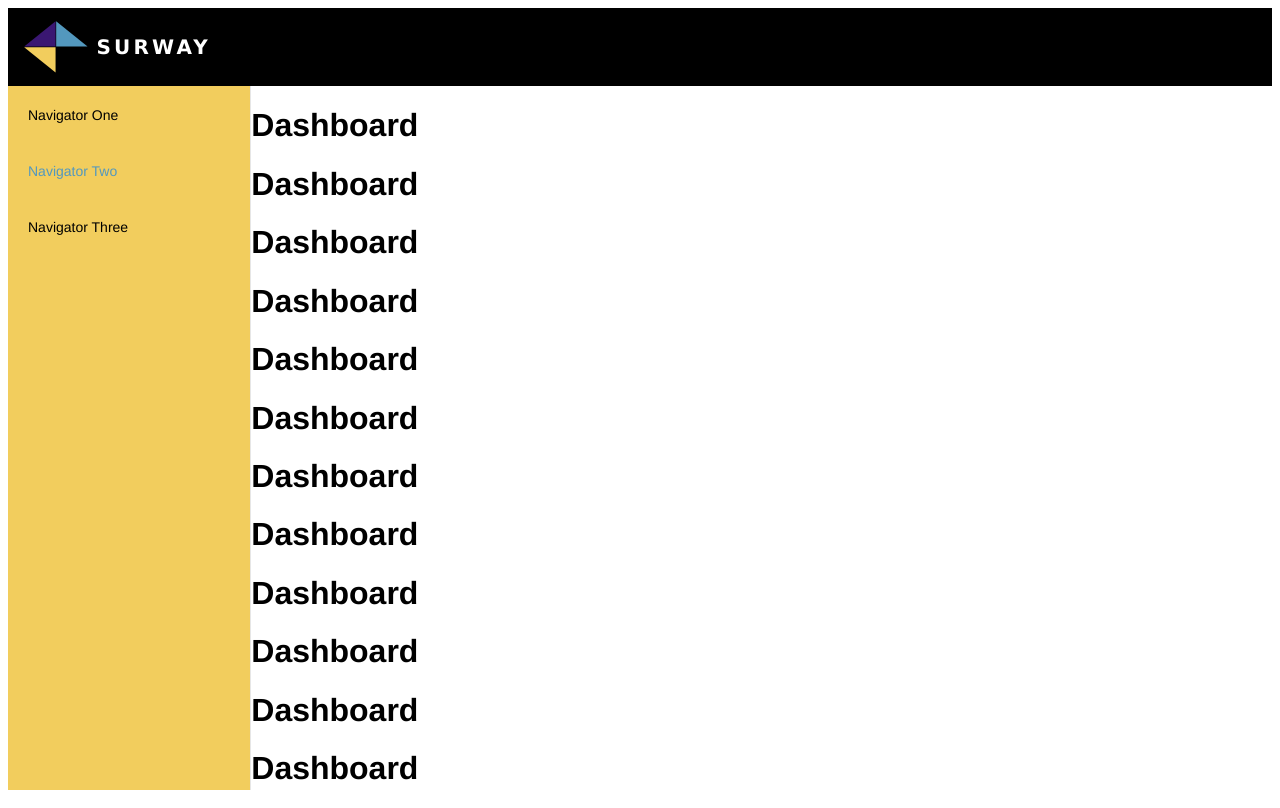
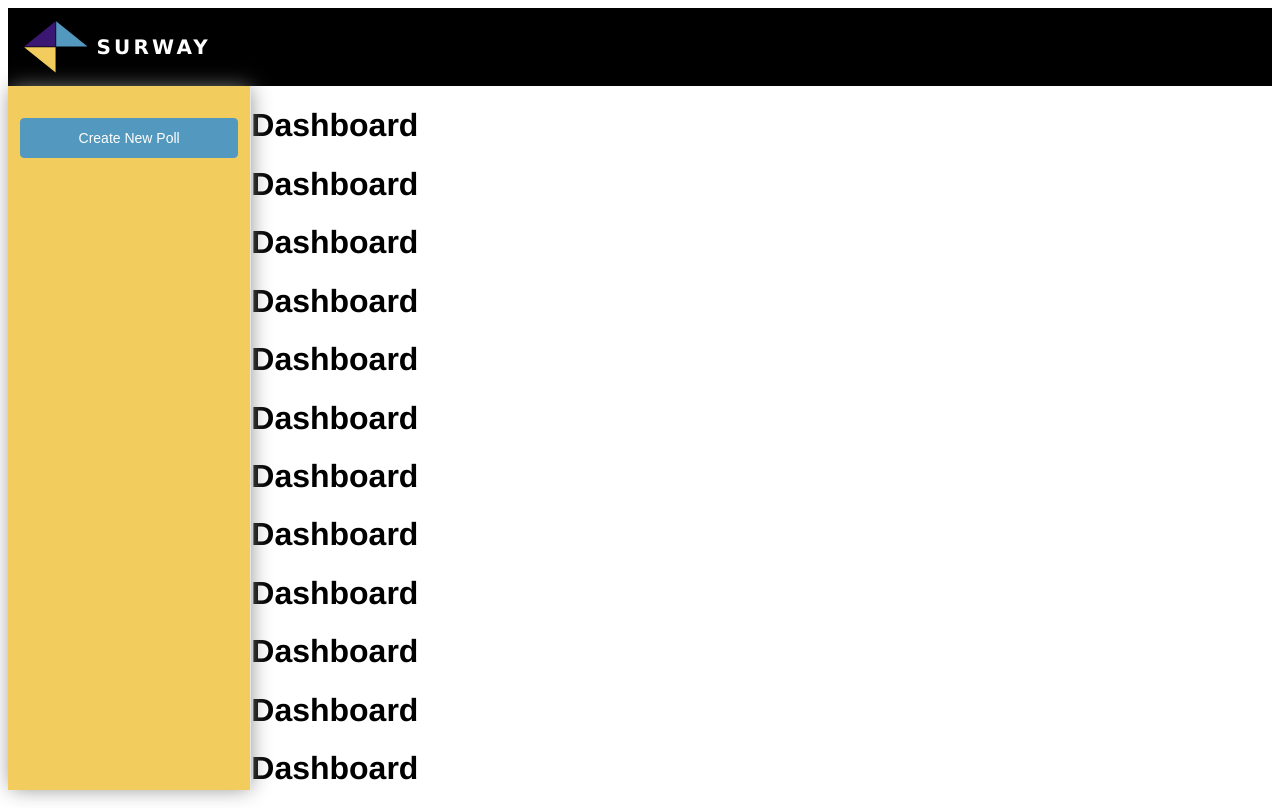
Before and after one commit to shreygeekyants/poll-frontend, a Vue app: page / in a window 1280 px wide. Built offline with nearby package versions, Linux system fonts and the light colour scheme; what vue-typer would draw is missing.

Commit message:
Initial Homepage

```diff
--- a/src/core/Sidebar/index.vue
+++ b/src/core/Sidebar/index.vue
@@ -7,7 +7,10 @@
     text-color="black"
     active-text-color="#5398BE"
   >
-    <el-menu-item index="1">
+    <div class="button-container">
+      <el-button type="primary">Create New Poll</el-button>
+    </div>
+    <!-- <el-menu-item index="1">
       <span>Navigator One</span>
     </el-menu-item>
     <el-menu-item index="2">
@@ -15,7 +18,7 @@
     </el-menu-item>
     <el-menu-item index="3">
       <span>Navigator Three</span>
-    </el-menu-item>
+    </el-menu-item>-->
   </el-menu>
 </template>
 
--- a/src/core/Sidebar/style.scss
+++ b/src/core/Sidebar/style.scss
@@ -1,4 +1,14 @@
 .sidebar {
   width: 300px;
   position: fixed;
+  box-shadow: 1px 0 20px -2px #888;
+  padding-top: 2rem;
+  .button-container {
+    width: 100%;
+    display: flex;
+    justify-content: center;
+  }
+  .el-button {
+    width: 90%;
+  }
 }
```
